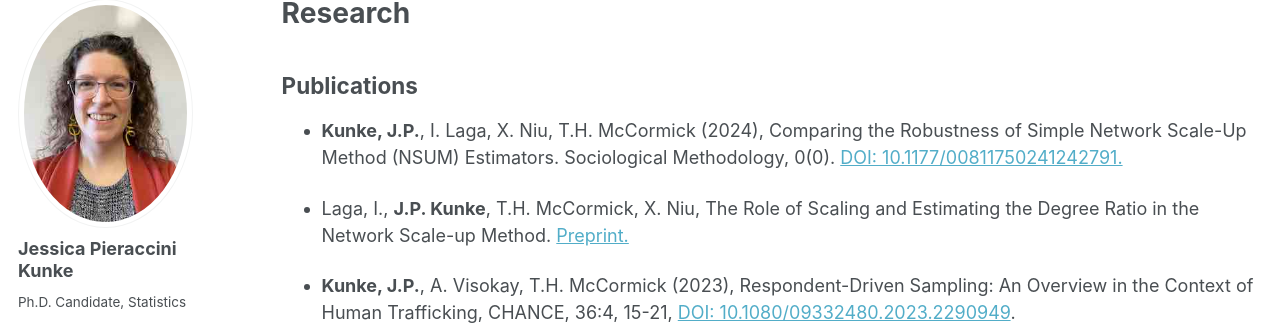
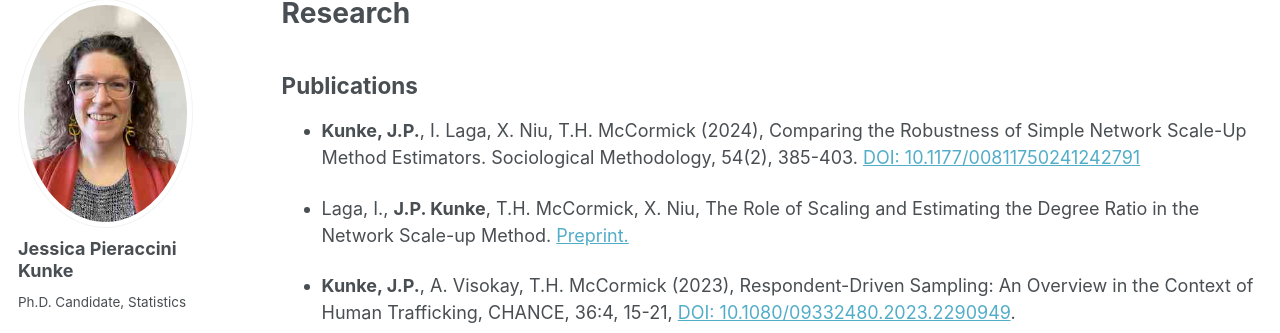
Before and after one commit to jpierkunke/jpierkunke.github.io, a Jekyll site: the page built from _pages/research.md, in a window 1280 px wide and 1287 px high. Shown: the part 119-452 px from the top of the window. Built offline with Jekyll 4.4.1, drawn with Linux system fonts in a browser that asks for light colours; some web fonts are replaced.

Commit message:
Update research.md

```diff
--- a/_pages/research.md
+++ b/_pages/research.md
@@ -7,7 +7,7 @@
 
 ## Publications
 
-- **Kunke, J.P.**, I. Laga, X. Niu, T.H. McCormick (2024), Comparing the Robustness of Simple Network Scale-Up Method (NSUM) Estimators. Sociological Methodology, 0(0). [DOI: 10.1177/00811750241242791.](https://doi.org/10.1177/00811750241242791)
+- **Kunke, J.P.**, I. Laga, X. Niu, T.H. McCormick (2024), Comparing the Robustness of Simple Network Scale-Up Method Estimators. Sociological Methodology, 54(2), 385-403. [DOI: 10.1177/00811750241242791](https://doi.org/10.1177/00811750241242791)
 
 - Laga, I., **J.P. Kunke**, T.H. McCormick, X. Niu, The Role of Scaling and Estimating the Degree Ratio in the Network Scale-up Method. [Preprint.](https://doi.org/10.48550/arXiv.2305.04381)
 
```
